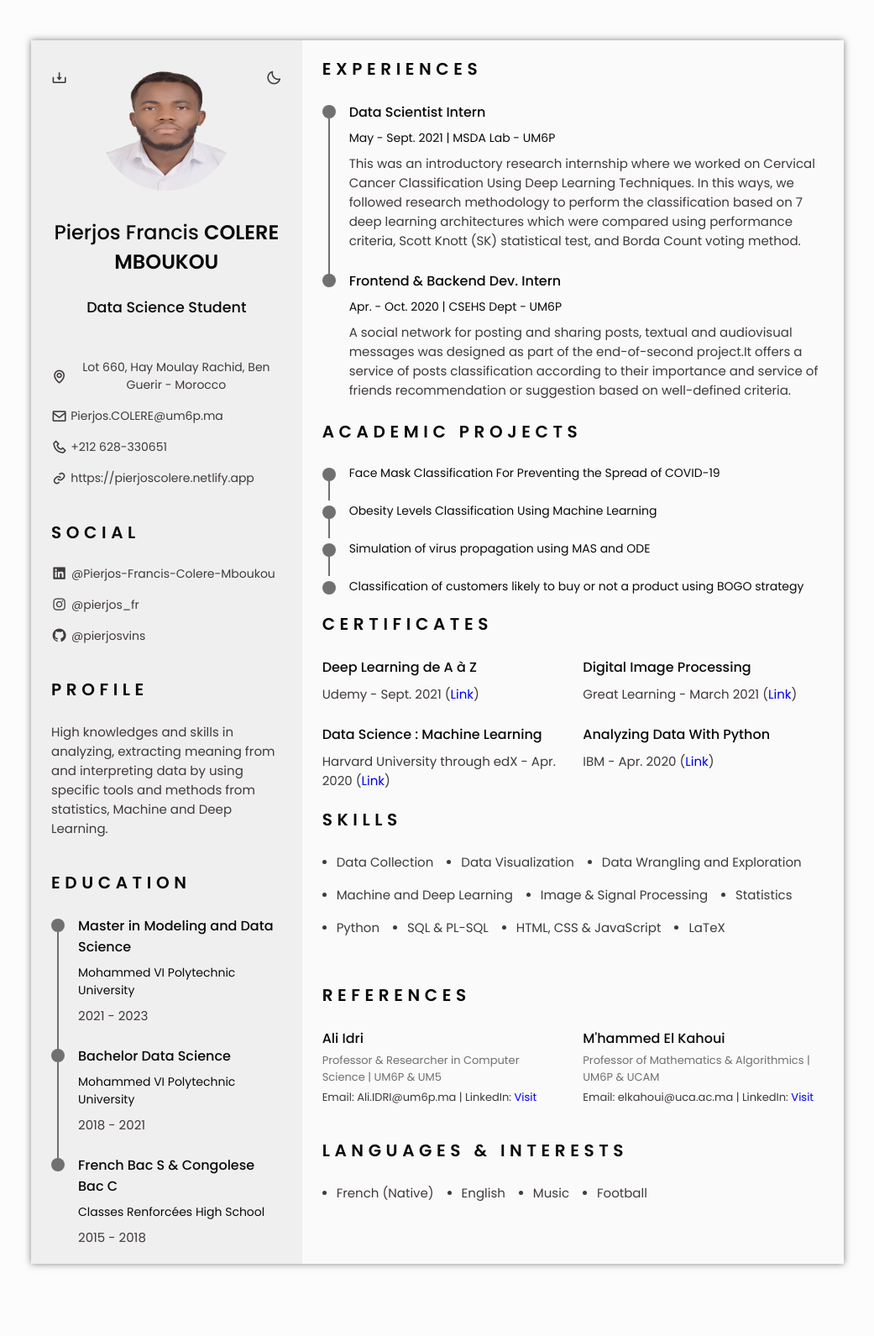
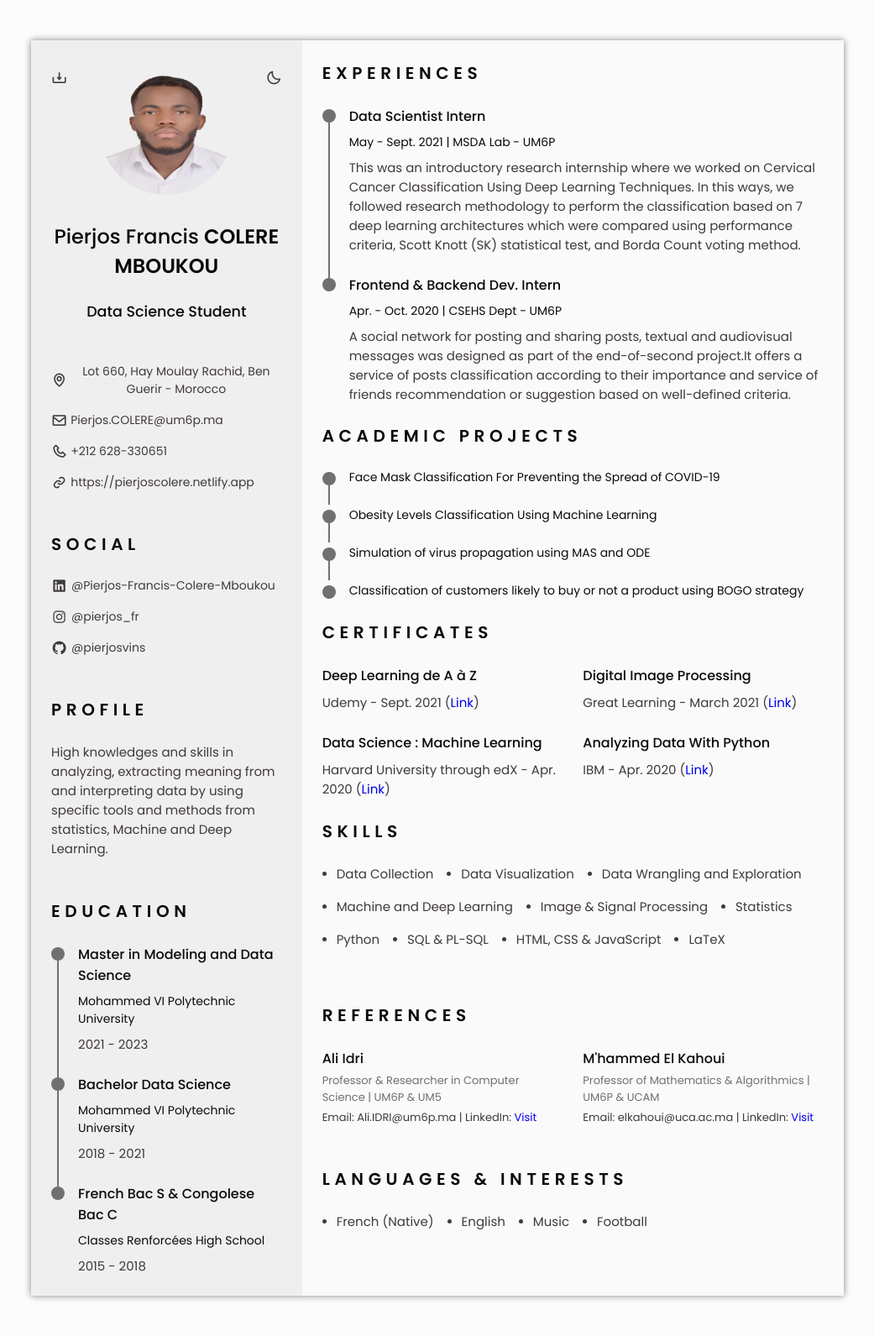
Before and after one commit to pierjosvins/resume, a PHP site: page / in a window 1280 px wide. Shown: the whole page at 84% size, without its empty margins (119-1160 px from the left). Before the commit the page ends 1510 px from the top, so only its background shows below. Run offline with PHP 8.4, Linux system fonts and the light colour scheme; some libraries are stand-ins or nearby versions.

Commit message:
Update styles.css

```diff
--- a/assets/css/styles.css
+++ b/assets/css/styles.css
@@ -118,7 +118,7 @@ body.scale-cv {
 }
 
 .scale-cv .section {
-    padding: 1.5rem 0 .80rem;
+    padding: 1.2rem 0 .80rem;
 }
 
 .scale-cv .section-title {
@@ -234,7 +234,7 @@ img {
 /*====================  CLASS CSS ====================*/
 
 .section {
-    padding: 1.2rem 0;
+    padding: 1.5rem 0;
 }
 
 .section-title {
```
